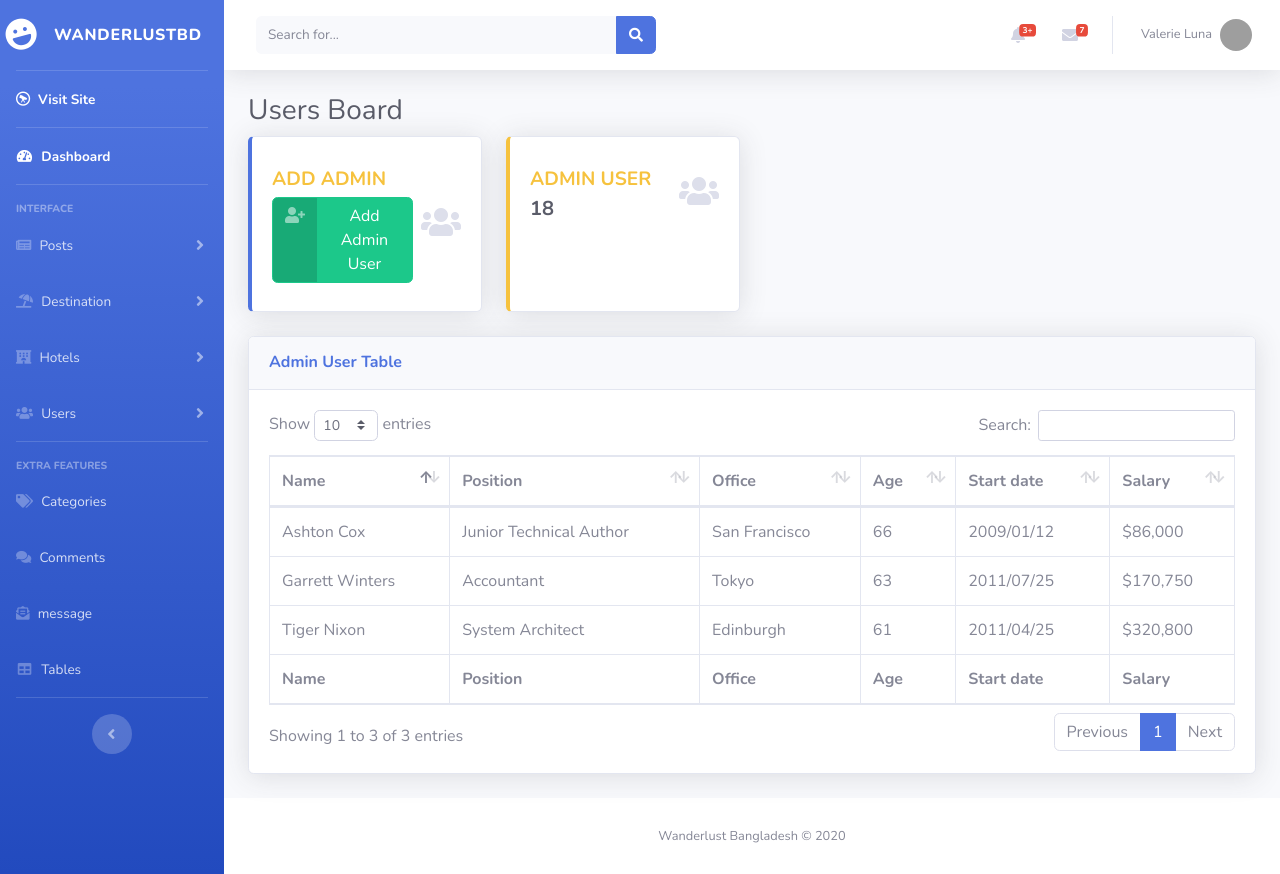
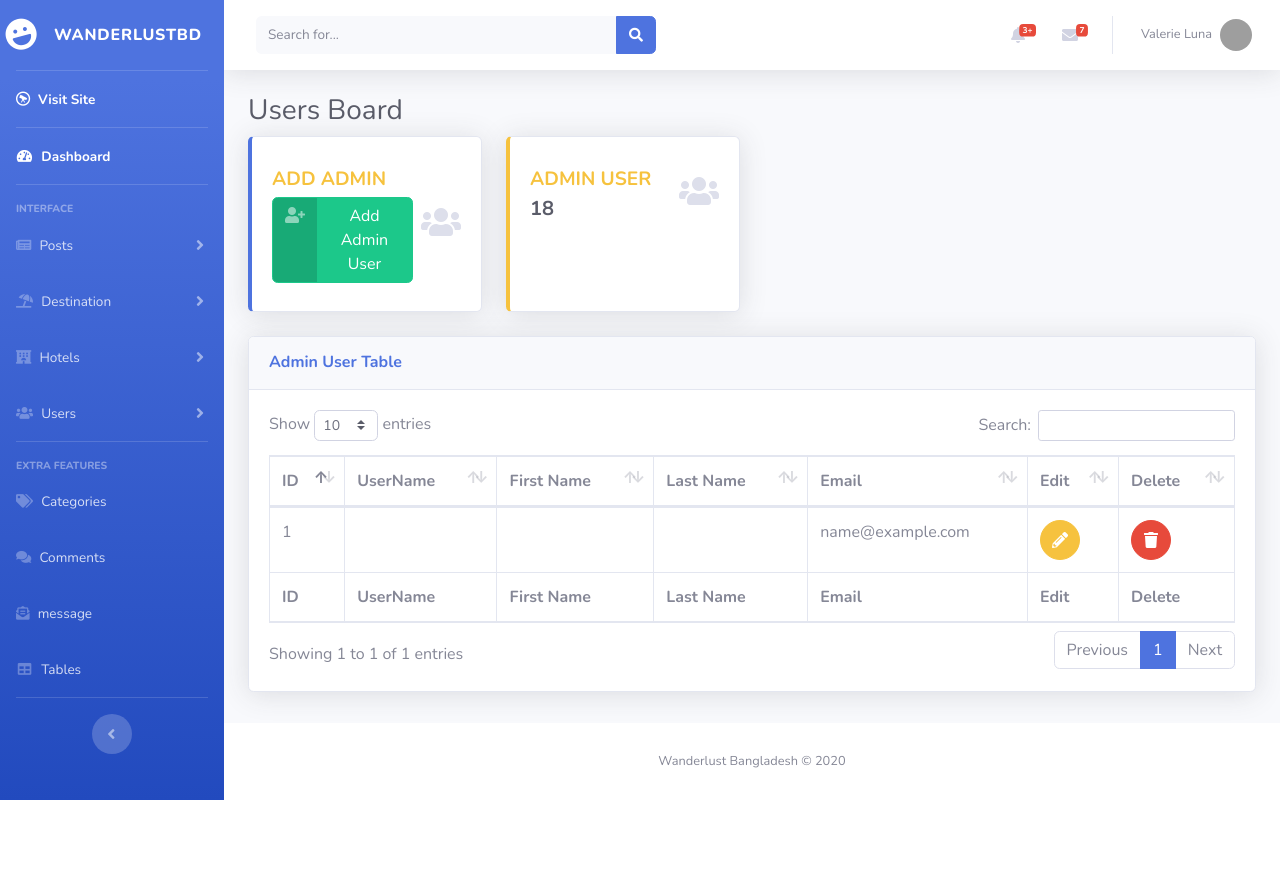
Before and after one commit to kmhmubin/Wanderlust-Bangladesh, a PHP site: page /admin/admin_user.php in a window 1280 px wide. After the commit the page ends 800 px from the top, so only its background shows below. Run offline with PHP 8.4, Linux system fonts and the light colour scheme; tables that the repository leaves empty or names only in its code hold one stand-in row (values such as "Sample post"); data that the repository does not hold is empty; some libraries are stand-ins or nearby versions; grey boxes are pictures that could not be loaded.

Commit message:
admin info edit / update

```diff
--- a/admin/admin_user.php
+++ b/admin/admin_user.php
@@ -1,6 +1,5 @@
 <?php
 include "include/header.php";
-include "include/flash_message.php";
 ?>
 
 
@@ -33,7 +32,14 @@ include "include/flash_message.php";
                     <form class="user" action="add_admin.php" method="POST">
                         <div class="modal-body">
                             <!-- modal body start -->
-
+                            <div class="form-group row">
+                                <div class="col-sm-6 mb-3 mb-sm-0">
+                                    <input type="text" class="form-control form-control-user" name="fname" id="exampleInputFirstName" placeholder="First Name">
+                                </div>
+                                <div class="col-sm-6">
+                                    <input type="text" class="form-control form-control-user" name="lname" id="exampleInputLastName" placeholder="Last Name">
+                                </div>
+                            </div>
                             <div class="form-group">
                                 <input type="text" class="form-control form-control-user" name="username" id="exampleInputUserName" placeholder="User Name">
                             </div>
@@ -109,7 +115,18 @@ include "include/flash_message.php";
                 </div>
 
             </div>
+            <?php
+            if (isset($_SESSION['success']) && $_SESSION['success'] != '') {
+                echo $_SESSION['success'];
+                unset($_SESSION['success']);
+            }
 
+            if (isset($_SESSION['error']) && $_SESSION['error'] != '') {
+                echo $_SESSION['error'];
+                unset($_SESSION['error']);
+            }
+
+            ?>
             <!-- DataTales Example -->
             <div class="card shadow mb-4">
                 <div class="card-header py-3">
@@ -117,53 +134,69 @@ include "include/flash_message.php";
                 </div>
                 <div class="card-body">
                     <div class="table-responsive">
+
+                        <!-- Fetching data from database in the table -->
+                        <?php
+                        $show_data = "SELECT * FROM users";
+                        $query_response = mysqli_query($conn, $show_data);
+                        ?>
                         <table class="table table-bordered" id="dataTable" width="100%" cellspacing="0">
                             <thead>
                                 <tr>
-                                    <th>Name</th>
-                                    <th>Position</th>
-                                    <th>Office</th>
-                                    <th>Age</th>
-                                    <th>Start date</th>
-                                    <th>Salary</th>
+                                    <th>ID</th>
+                                    <th>UserName</th>
+                                    <th>First Name</th>
+                                    <th>Last Name</th>
+                                    <th>Email</th>
+                                    <th>Edit</th>
+                                    <th>Delete</th>
                                 </tr>
                             </thead>
                             <tfoot>
                                 <tr>
-                                    <th>Name</th>
-                                    <th>Position</th>
-                                    <th>Office</th>
-                                    <th>Age</th>
-                                    <th>Start date</th>
-                                    <th>Salary</th>
+                                    <th>ID</th>
+                                    <th>UserName</th>
+                                    <th>First Name</th>
+                                    <th>Last Name</th>
+                                    <th>Email</th>
+                                    <th>Edit</th>
+                                    <th>Delete</th>
                                 </tr>
                             </tfoot>
                             <tbody>
-                                <tr>
-                                    <td>Tiger Nixon</td>
-                                    <td>System Architect</td>
-                                    <td>Edinburgh</td>
-                                    <td>61</td>
-                                    <td>2011/04/25</td>
-                                    <td>$320,800</td>
-                                </tr>
-                                <tr>
-                                    <td>Garrett Winters</td>
-                                    <td>Accountant</td>
-                                    <td>Tokyo</td>
-                                    <td>63</td>
-                                    <td>2011/07/25</td>
-                                    <td>$170,750</td>
-                                </tr>
-                                <tr>
-                                    <td>Ashton Cox</td>
-                                    <td>Junior Technical Author</td>
-                                    <td>San Francisco</td>
-                                    <td>66</td>
-                                    <td>2009/01/12</td>
-                                    <td>$86,000</td>
-                                </tr>
 
+                                <?php
+                                if (mysqli_num_rows($query_response) > 0) {
+                                    while ($row = mysqli_fetch_assoc($query_response)) {
+                                ?>
+
+                                        <tr>
+                                            <td><?php echo $row['id']; ?></td>
+                                            <td><?php echo $row['User_Name']; ?></td>
+                                            <th><?php echo $row['First_Name']; ?></th>
+                                            <th><?php echo $row['Last_Name']; ?></th>
+                                            <td><?php echo $row['email']; ?></td>
+                                            <td>
+                                                <form action="admin_edit.php" method="POST">
+                                                    <input type="hidden" name="edit_id" value="<?php echo $row['id']; ?>">
+                                                    <button type="submit" name="edit_btn" class="btn btn-warning btn-circle">
+                                                        <i class="fas fa-pencil-alt"></i>
+                                                    </button>
+                                                </form>
+
+                                            </td>
+                                            <td>
+                                                <button type="submit" class="btn btn-danger btn-circle">
+                                                    <i class="fas fa-trash"></i>
+                                                </button>
+                                            </td>
+                                        </tr>
+                                <?php
+                                    }
+                                } else {
+                                    echo "No Record Found!";
+                                }
+                                ?>
                             </tbody>
                         </table>
                     </div>
@@ -184,12 +217,9 @@ include "include/flash_message.php";
     <?php include "include/scripts.php"; ?>
 
     <script>
-        toastr.options = {
-            "closeButton": true,
-            "progressBar": true,
-        }
-        <?php if (isset($_SESSION['message'])) : ?>
-            toastr.success("<?php echo hello('message'); ?>");
-            toastr.error("<?php echo hello('message'); ?>");
-        <?php endif ?>
+        window.setTimeout(function() {
+            $(".alert").fadeTo(500, 0).slideUp(500, function() {
+                $(this).remove();
+            });
+        }, 4000);
     </script>
--- a/admin/include/flash_message.php
+++ /dev/null
@@ -1,16 +0,0 @@
-<?php
-
-
-// flash message notification
-function hello($name, $text = '')
-{
-    if (isset($_SESSION[$name])) {
-        $message = $_SESSION[$name];
-        unset($_SESSION[$name]);
-        return $message;
-    } else {
-        $_SESSION[$name] = $text;
-    }
-
-    return '';
-}
```
Also changed, not shown: admin/add_admin.php (+77 -6 lines), admin/admin_edit.php (added, +101 -0 lines).
